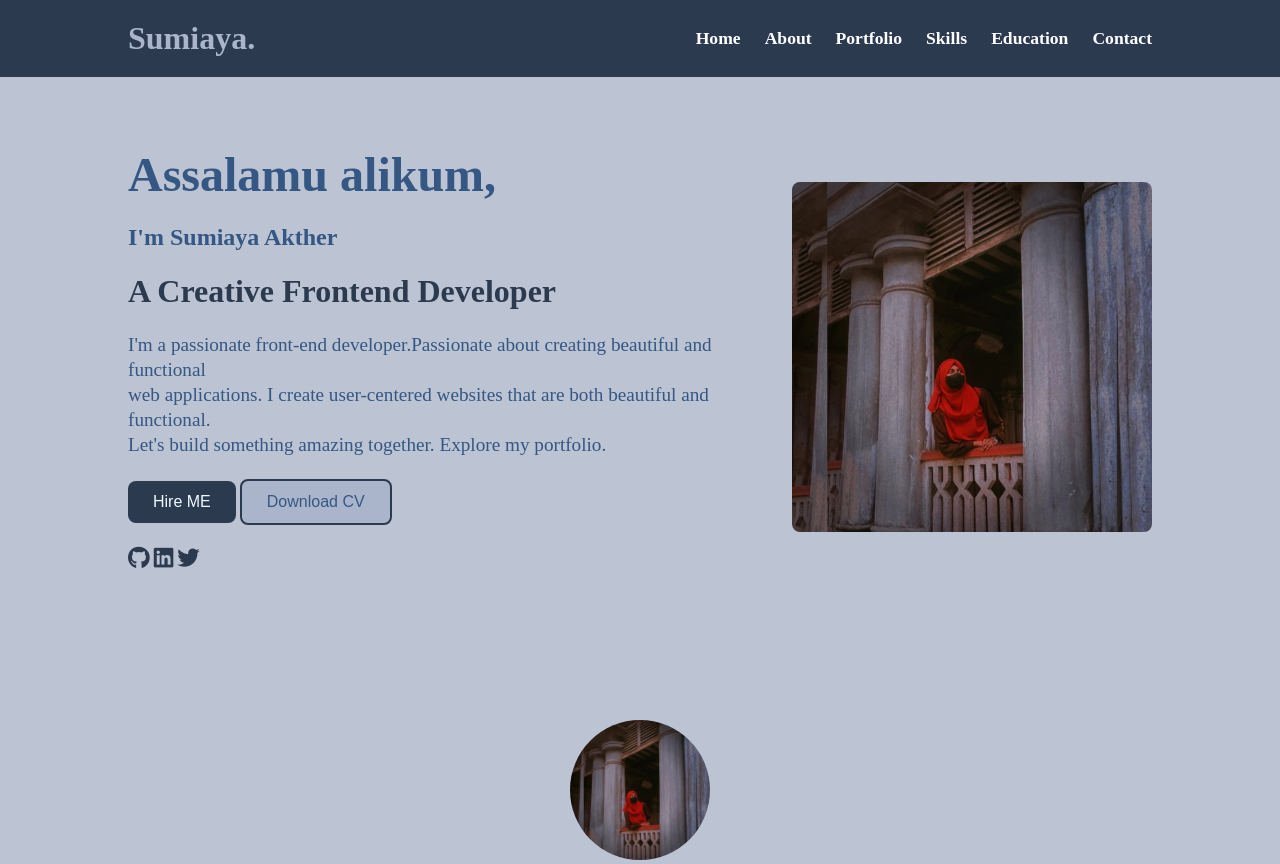
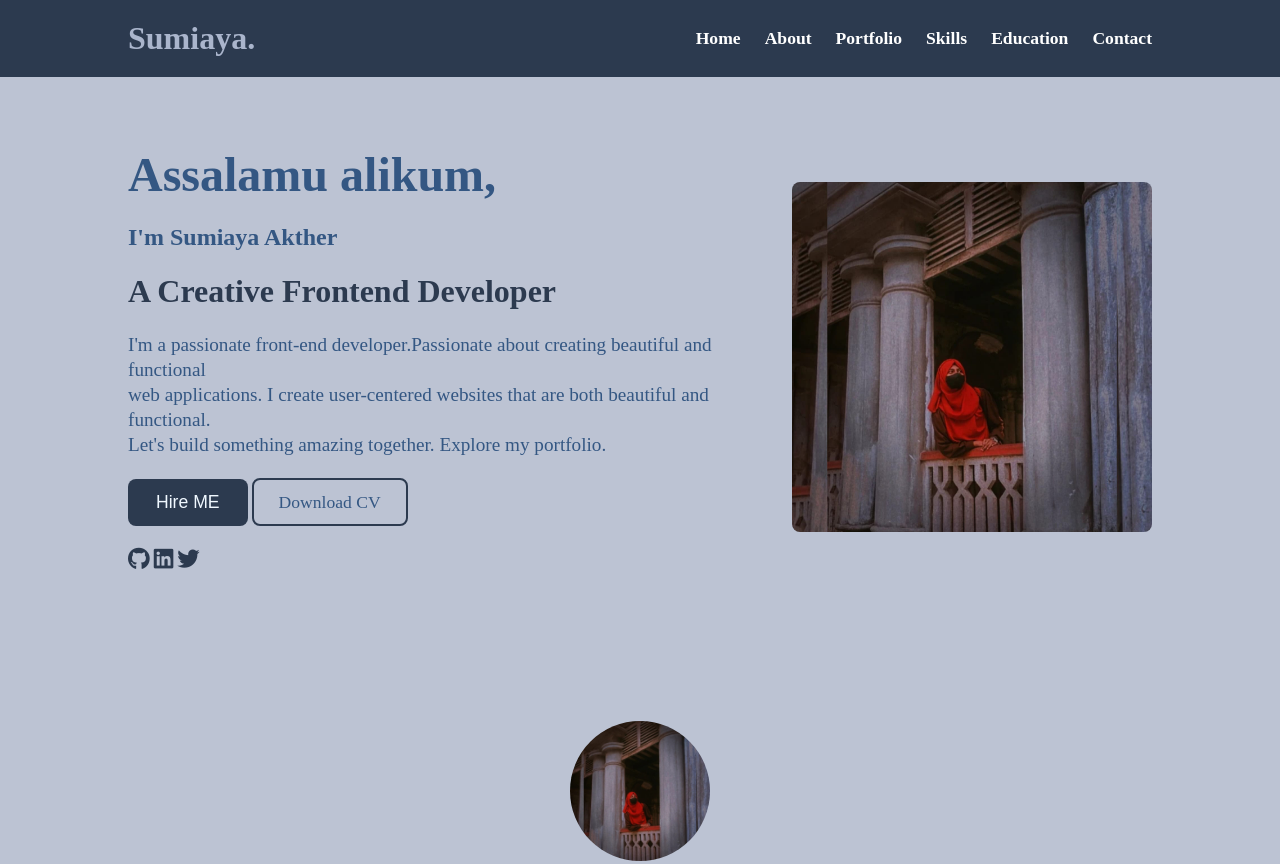
Before and after one commit to Sumiaya-Akther/my_portfolio, a plain HTML site: page index.html in a window 1280 px wide. Shown: the top 864 px of the page. Drawn offline with Linux system fonts and the light colour scheme.

Commit message:
download button

```diff
--- a/index.html
+++ b/index.html
@@ -35,7 +35,7 @@
                         <p>I'm a passionate front-end developer.Passionate about creating beautiful and functional <br> web applications. I create user-centered websites that are both beautiful and functional. <br> Let's build something amazing together. Explore my portfolio.</p>
                         <div>
                           <button class="btn-1"><a href="mailto:sumiayaakther15@gmail.com">Hire ME</a></button>
-                          <button class="btn-2"><a href="#portfolio">Download CV</a></button>
+                          <a href="assets/resume.pdf" download="My_resume.pdj" class="btn-2">Download CV</a>
                         </div>
                         <div>
                           <a href=""><i class="fa-brands fa-github"></i></a>
--- a/portfolio.css
+++ b/portfolio.css
@@ -96,32 +96,29 @@
   }
   .btn-1{
     background-color: rgb(44, 58, 79);
-    padding: 12px 25px;
+    padding: 13px 28px;
     border-radius: 8px;
     border: none;
-    font-size: 1rem;
+    font-size: 1.1rem;
     display: inline-block;
     cursor: pointer;
 
   }
   .btn-2{
-    background-color: rgb(170,181,204);
+    background-color: rgb(188,195,211);
     padding: 12px 25px;
     border-radius: 8px;
     border: 2px solid rgb(44, 58, 79);
-    font-size: 1rem;
+    font-size: 1.1rem;
+    color: #345783;
+    cursor: pointer;
   }
   .btn-2:hover{
     background-color: rgb(44, 58, 79);
-  }
-  .btn-2 a:hover{
-    color: white;
+    color: aliceblue;
   }
   .btn-1 a{
     color: aliceblue;
-  }
- .btn-2 a{
-    color: #345783;
   }
   .banner i{
     color: rgb(44, 58, 79);
```
Also changed, not shown: 1 other file.
